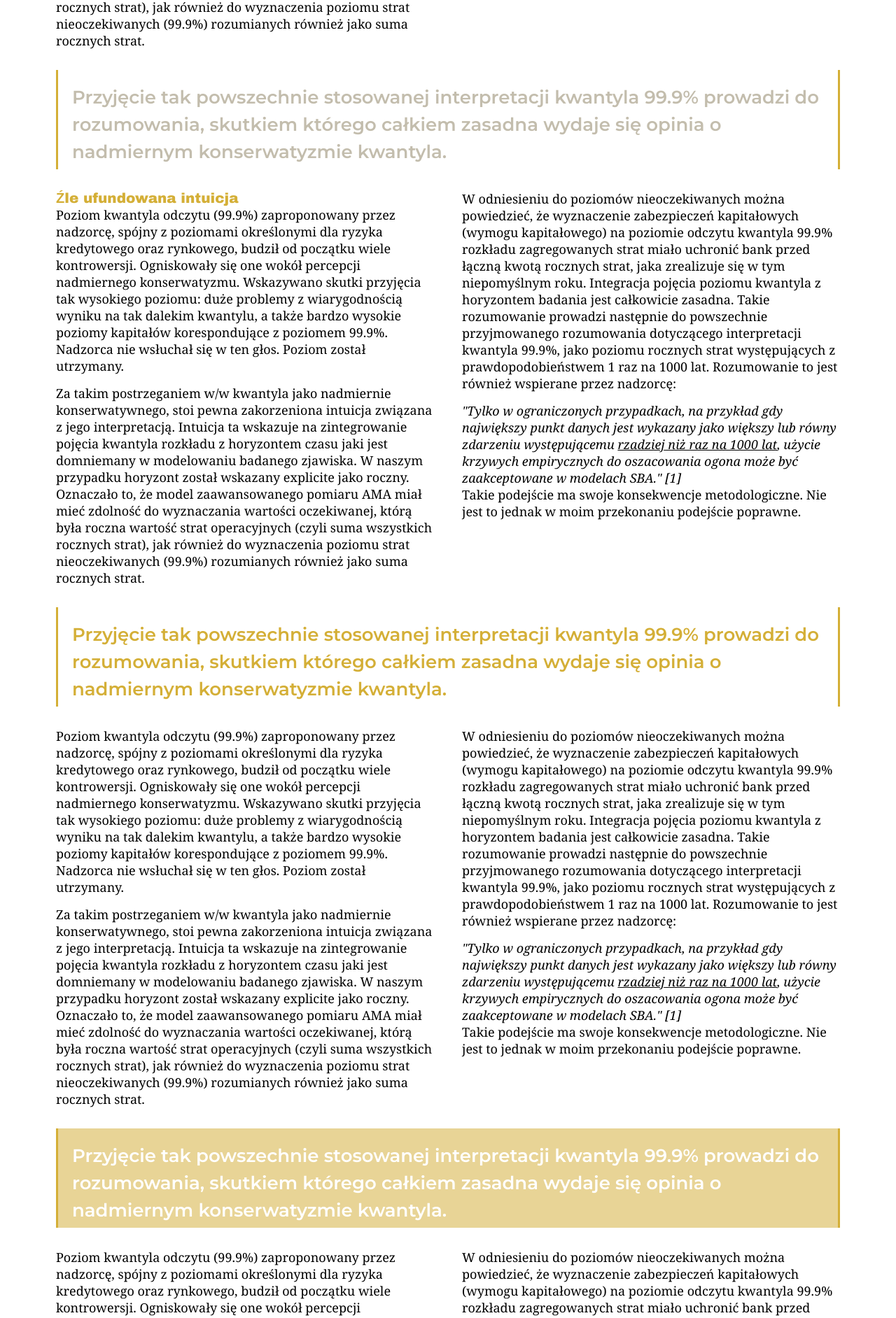
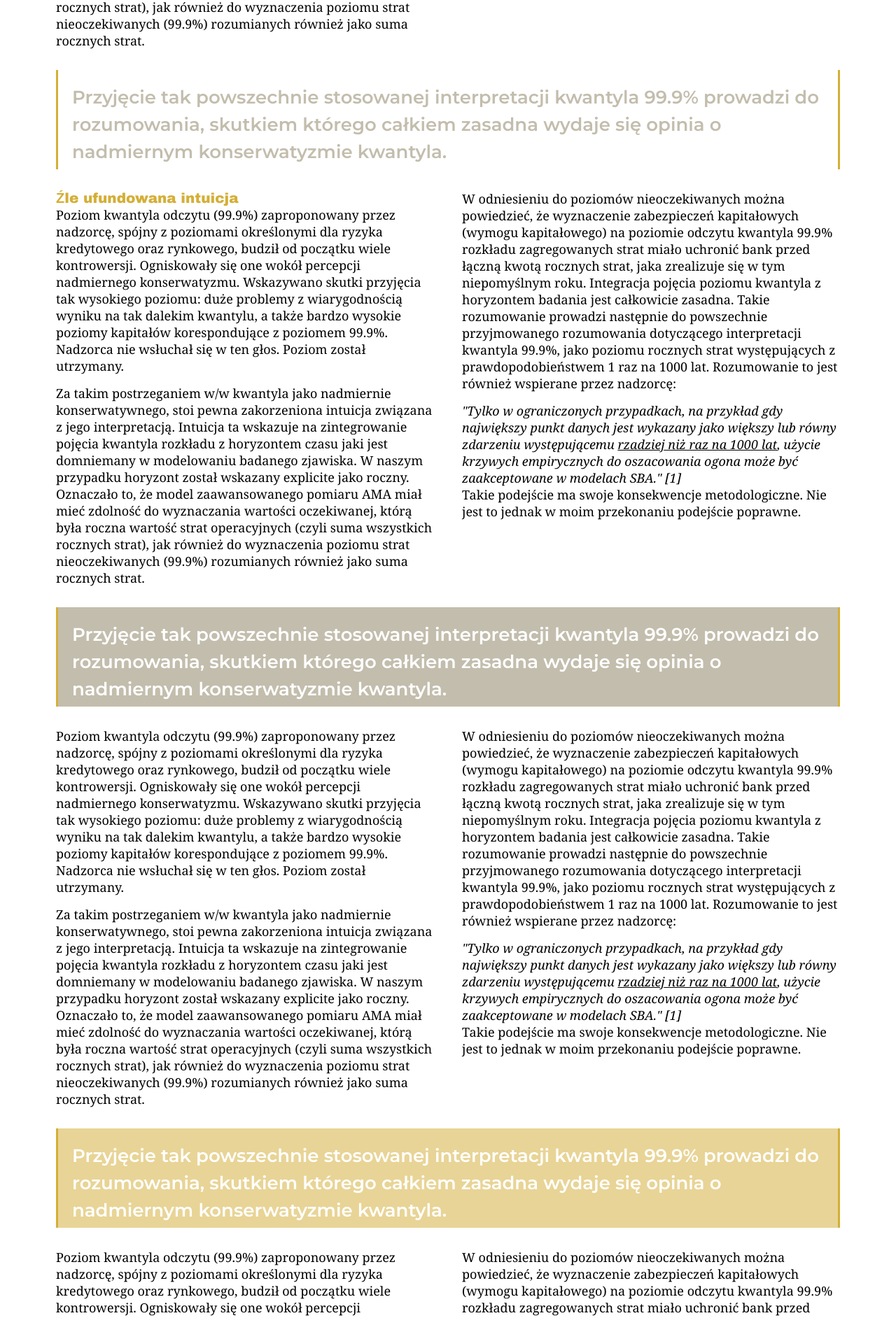
Before and after one commit to MaciejBuczak/risk-research, a Jekyll site: the page built from art-oprisk-kw999_v3_9.md, in a window 1280 px wide. Shown: the part 2721-4605 px from the top of the page at 70% size. Built offline with Jekyll 4.4.1, drawn with Linux system fonts in a browser that asks for light colours.

Commit message:
Update art-oprisk-kw999-layout_v3_9.html

```diff
--- a/_layouts/art-oprisk-kw999-layout_v3_9.html
+++ b/_layouts/art-oprisk-kw999-layout_v3_9.html
@@ -1065,11 +1065,11 @@
 
 
 <!-- Nowy element: Ramka informacyjna 2 -->
-<div class="ryzmod-info-box2" style="width: 100%; margin: 30px 0; border-left: 3px solid #D4AF37; border-right: 3px solid #D4AF37; background-color: transparent; position: relative; padding-left: 20px; padding-right: 20px; padding-top: 5px; padding-bottom: 5px; box-sizing: border-box;">
+<div class="ryzmod-info-box2" style="width: 100%; margin: 30px 0; border-left: 3px solid #D4AF37; border-right: 3px solid #D4AF37; background-color: #C3BDAD; position: relative; padding-left: 20px; padding-right: 20px; padding-top: 5px; padding-bottom: 5px; box-sizing: border-box;">
 
   <!-- Treść bloku z wyraźnie określonym kolorem złotym -->
   <div style="margin-top: 15px; font-family: 'Montserrat', serif; font-size: 22px; font-weight: 400; text-align: left; color: #D4AF37 !important; line-height: 1.5;">
-    <p style="color: #D4AF37 !important; font-family: 'Montserrat', serif; font-size: 26px; font-weight: 600; text-align: left; text-indent: 0;">Przyjęcie tak powszechnie stosowanej interpretacji kwantyla 99.9% prowadzi do rozumowania, skutkiem którego całkiem zasadna wydaje się opinia o nadmiernym konserwatyzmie kwantyla.</p>
+    <p style="color: white !important; font-family: 'Montserrat', serif; font-size: 26px; font-weight: 600; text-align: left; text-indent: 0;">Przyjęcie tak powszechnie stosowanej interpretacji kwantyla 99.9% prowadzi do rozumowania, skutkiem którego całkiem zasadna wydaje się opinia o nadmiernym konserwatyzmie kwantyla.</p>
   </div>
 </div>
 
```
